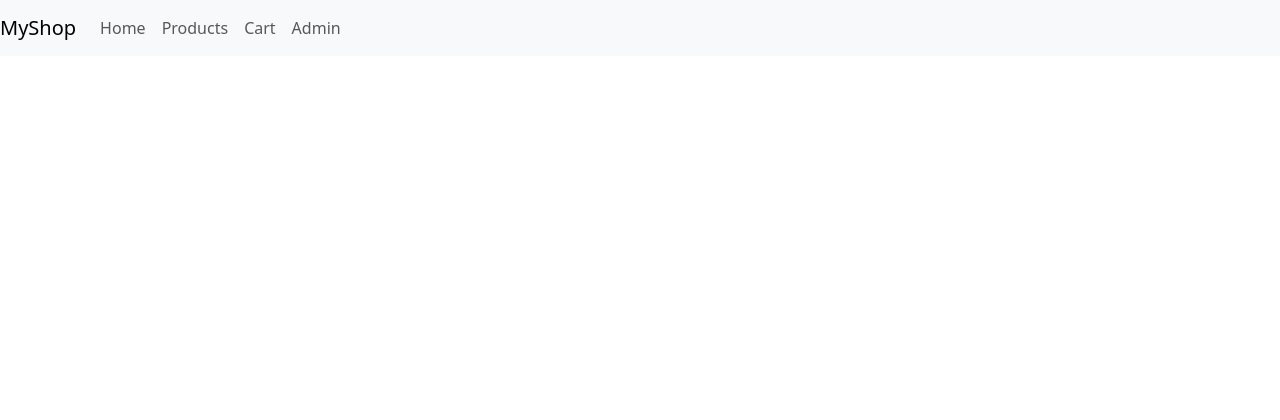
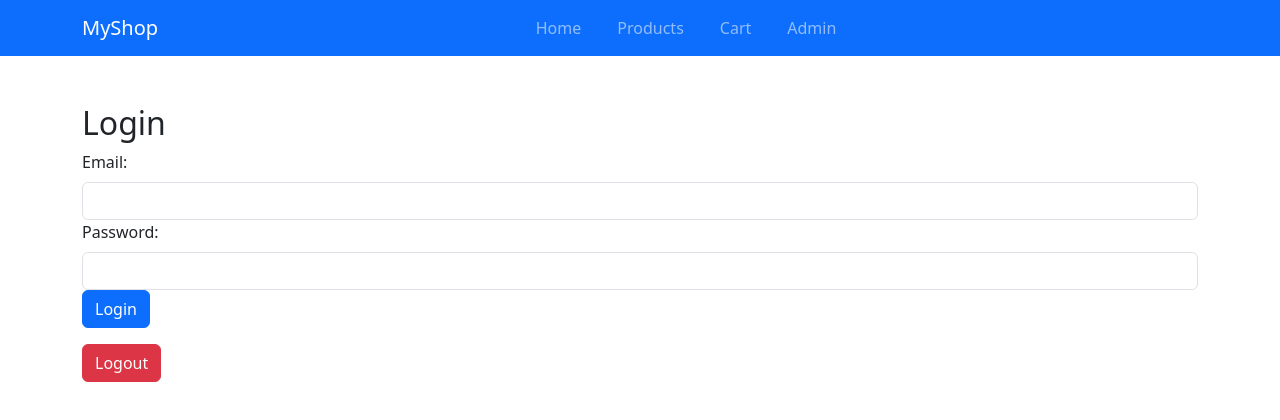
Before and after one commit to GiuseppeAverna/progettocapstone, a React (Create React App) app: page / in a window 1280 px wide. Shown: the top 420 px of the page. Built offline with nearby package versions, Linux system fonts and the light colour scheme.

Commit message:
aggiunta funzione login, modifica carrello e sommario ordine con possibilita di pagare, implementato sistema di notifica dell'ordine

```diff
--- a/package.json
+++ b/package.json
@@ -3,6 +3,8 @@
   "version": "0.1.0",
   "private": true,
   "dependencies": {
+    "@stripe/react-stripe-js": "^2.7.1",
+    "@stripe/stripe-js": "^3.4.0",
     "@testing-library/jest-dom": "^5.17.0",
     "@testing-library/react": "^13.4.0",
     "@testing-library/user-event": "^13.5.0",
--- a/src/Components/CartPage.jsx
+++ b/src/Components/CartPage.jsx
@@ -1,7 +1,15 @@
-import Nav from "react-bootstrap/Nav";
-import Navbar from "react-bootstrap/Navbar";
+import React from "react";
+import {
+  Container,
+  Navbar,
+  Nav,
+  Button,
+  ListGroup,
+  ListGroupItem,
+} from "react-bootstrap";
+import OrderSummary from "./OrderSummary";
 
-const CartPage = ({ cart, removeFromCart }) => {
+const CartPage = ({ cart, showAlert, removeFromCart }) => {
   const calculateTotal = () => {
     return cart.reduce(
       (total, product) => total + product.price * product.quantity,
@@ -24,28 +32,36 @@ const CartPage = ({ cart, removeFromCart }) => {
         </Navbar.Collapse>
       </Navbar>
 
-      <div className="container mt-4">
+      <Container className="mt-4">
         <h1>Carrello</h1>
         {cart.length === 0 ? (
           <p>Il carrello è vuoto</p>
         ) : (
           <>
-            <ul>
+            <div className="d-flex">
+              <div className="mr-auto">
+                <ListGroup>
                   {cart.map((product) => (
-                <li key={product.id}>
+                    <ListGroupItem key={product.id}>
                       {product.name} - Prezzo: €
                       {(product.price * product.quantity).toFixed(2)} (Quantità:{" "}
                       {product.quantity}) {/* Visualizza la quantità */}
-                  <button onClick={() => removeFromCart(product.id)}>
+                      <Button
+                        variant="danger"
+                        onClick={() => removeFromCart(product.id)}
+                      >
                         Rimuovi dal carrello
-                  </button>
-                </li>
+                      </Button>
+                    </ListGroupItem>
                   ))}
-            </ul>
+                </ListGroup>
                 <p>Totale: €{calculateTotal().toFixed(2)}</p>
+              </div>
+              <OrderSummary cart={cart} />
+            </div>
           </>
         )}
-      </div>
+      </Container>
     </>
   );
 };
--- a/src/Components/HomePage.jsx
+++ b/src/Components/HomePage.jsx
@@ -1,20 +1,136 @@
 import Nav from "react-bootstrap/Nav";
 import Navbar from "react-bootstrap/Navbar";
+import { useState } from "react";
+import { Container, Button, Form } from "react-bootstrap";
 
 const HomePage = () => {
+  const [formData, setFormData] = useState({
+    email: "",
+    password: "",
+  });
+
+  const handleChange = (e) => {
+    const { name, value } = e.target;
+    setFormData({
+      ...formData,
+      [name]: value,
+    });
+  };
+
+  const handleSubmit = (e) => {
+    e.preventDefault();
+    fetch("http://localhost:3001/login", {
+      method: "POST",
+      headers: {
+        "Content-Type": "application/json",
+      },
+      body: JSON.stringify(formData),
+    })
+      .then((response) => {
+        if (!response.ok) {
+          if (response.status === 400) {
+            throw new Error("Hai già effettuato l'accesso con questa email.");
+          }
+          throw new Error("Credenziali non valide!");
+        }
+        return response.text();
+      })
+      .then((data) => {
+        console.log(data);
+        alert("Login effettuato!");
+      })
+      .catch((error) => {
+        console.error(
+          "Si è verificato un errore durante il login:",
+          error.message
+        );
+        alert(error.message);
+      });
+  };
+
+  const handleLogout = () => {
+    fetch("http://localhost:3001/logout", {
+      method: "POST",
+      headers: {
+        "Content-Type": "application/json",
+      },
+    })
+      .then((response) => {
+        if (!response.ok) {
+          throw new Error("Errore durante il logout!");
+        }
+        return response.text();
+      })
+      .then((data) => {
+        console.log(data);
+      })
+      .catch((error) => {
+        console.error(
+          "Si è verificato un errore durante il logout:",
+          error.message
+        );
+      });
+  };
+
   return (
-    <Navbar bg="light" expand="lg">
+    <>
+      <Navbar
+        bg="primary"
+        variant="dark"
+        expand="lg"
+        className="justify-content-center"
+      >
+        <Container>
           <Navbar.Brand href="/">MyShop</Navbar.Brand>
           <Navbar.Toggle aria-controls="basic-navbar-nav" />
-      <Navbar.Collapse id="basic-navbar-nav">
-        <Nav className="mr-auto">
+          <Navbar.Collapse
+            id="basic-navbar-nav"
+            className="justify-content-center"
+          >
+            <Nav className="ml-auto" style={{ gap: "20px" }}>
               <Nav.Link href="/">Home</Nav.Link>
               <Nav.Link href="/products">Products</Nav.Link>
               <Nav.Link href="/cart">Cart</Nav.Link>
               <Nav.Link href="/admin">Admin</Nav.Link>
             </Nav>
           </Navbar.Collapse>
+        </Container>
       </Navbar>
+
+      <Container>
+        <div className="login-form mt-5">
+          <h2>Login</h2>
+          <Form onSubmit={handleSubmit}>
+            <Form.Group controlId="email">
+              <Form.Label>Email:</Form.Label>
+              <Form.Control
+                type="email"
+                name="email"
+                value={formData.email}
+                onChange={handleChange}
+                required
+              />
+            </Form.Group>
+            <Form.Group controlId="password">
+              <Form.Label>Password:</Form.Label>
+              <Form.Control
+                type="password"
+                name="password"
+                value={formData.password}
+                onChange={handleChange}
+                required
+              />
+            </Form.Group>
+            <Button variant="primary" type="submit">
+              Login
+            </Button>
+          </Form>
+        </div>
+        <Button variant="danger" className="mt-3" onClick={handleLogout}>
+          Logout
+        </Button>
+      </Container>
+    </>
   );
 };
 
--- /dev/null
+++ b/src/Components/OrderSummary.jsx
@@ -0,0 +1,77 @@
+import React, { useState, useEffect } from "react";
+import { Container, Button, Alert, Card } from "react-bootstrap";
+
+const OrderSummary = ({ cart }) => {
+  const [orderStatus, setOrderStatus] = useState("");
+  const [loading, setLoading] = useState(false);
+
+  const calculateTotal = () => {
+    return cart.reduce(
+      (total, product) => total + product.price * product.quantity,
+      0
+    );
+  };
+
+  const handlePay = () => {
+    setLoading(true);
+    // Simula una richiesta di pagamento asincrona
+    setTimeout(() => {
+      setLoading(false);
+      setOrderStatus(
+        "Il tuo ordine è stato ricevuto e sta per essere elaborato."
+      );
+    }, 2000);
+  };
+
+  useEffect(() => {
+    let timer;
+    if (
+      orderStatus ===
+      "Il tuo ordine è stato ricevuto e sta per essere elaborato."
+    ) {
+      timer = setTimeout(() => {
+        setOrderStatus("Il tuo ordine è in preparazione.");
+      }, 5000);
+    }
+    return () => clearTimeout(timer);
+  }, [orderStatus]);
+
+  useEffect(() => {
+    let timer;
+    if (orderStatus === "Il tuo ordine è in preparazione.") {
+      timer = setTimeout(() => {
+        setOrderStatus("Il tuo ordine è in viaggio.");
+      }, 5000);
+    }
+    return () => clearTimeout(timer);
+  }, [orderStatus]);
+
+  useEffect(() => {
+    let timer;
+    if (orderStatus === "Il tuo ordine è in viaggio.") {
+      timer = setTimeout(() => {
+        setOrderStatus("Il tuo ordine è stato consegnato.");
+      }, 5000);
+    }
+    return () => clearTimeout(timer);
+  }, [orderStatus]);
+
+  return (
+    <Container className="mt-4 ml-auto">
+      <Card style={{ width: "18rem" }}>
+        <Card.Body>
+          <Card.Title>Riepilogo ordine</Card.Title>
+          <Card.Subtitle className="mb-2 text-muted">
+            Totale: €{calculateTotal().toFixed(2)}
+          </Card.Subtitle>
+          <Button variant="primary" onClick={handlePay} disabled={loading}>
+            {loading ? "Pagamento in corso..." : "Paga"}
+          </Button>
+          {orderStatus && <Alert variant="info">{orderStatus}</Alert>}
+        </Card.Body>
+      </Card>
+    </Container>
+  );
+};
+
+export default OrderSummary;
```
Also changed, not shown: 1 other file (tests, documents, lock files or other folders). Lines whose indentation alone changed are shown as unchanged.
